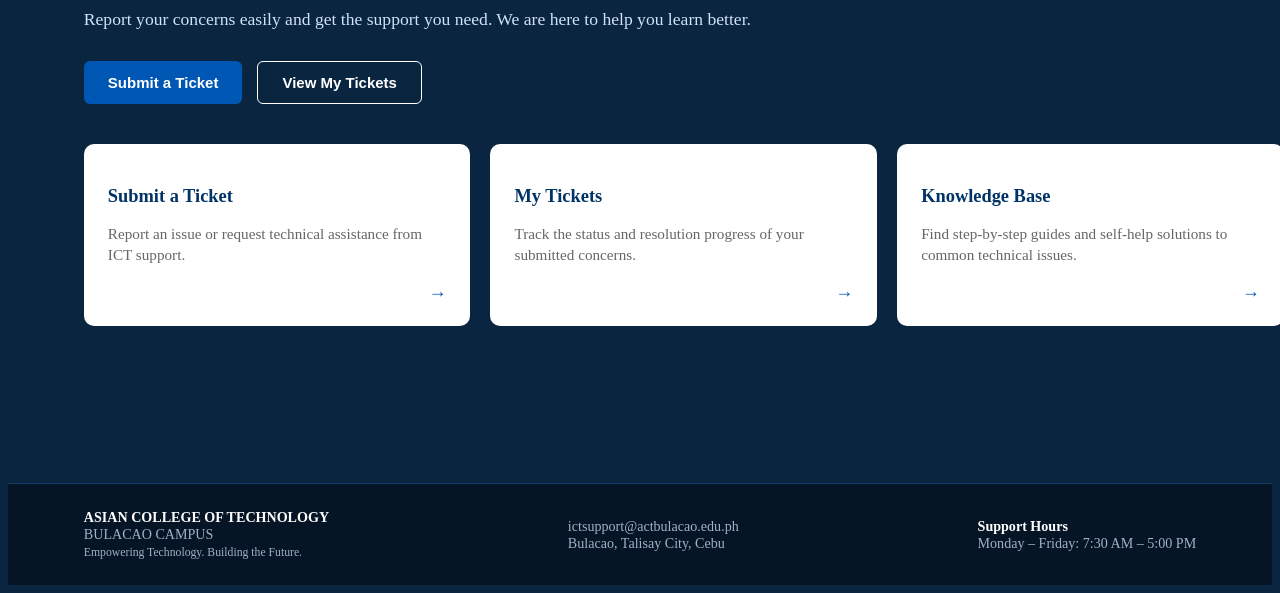
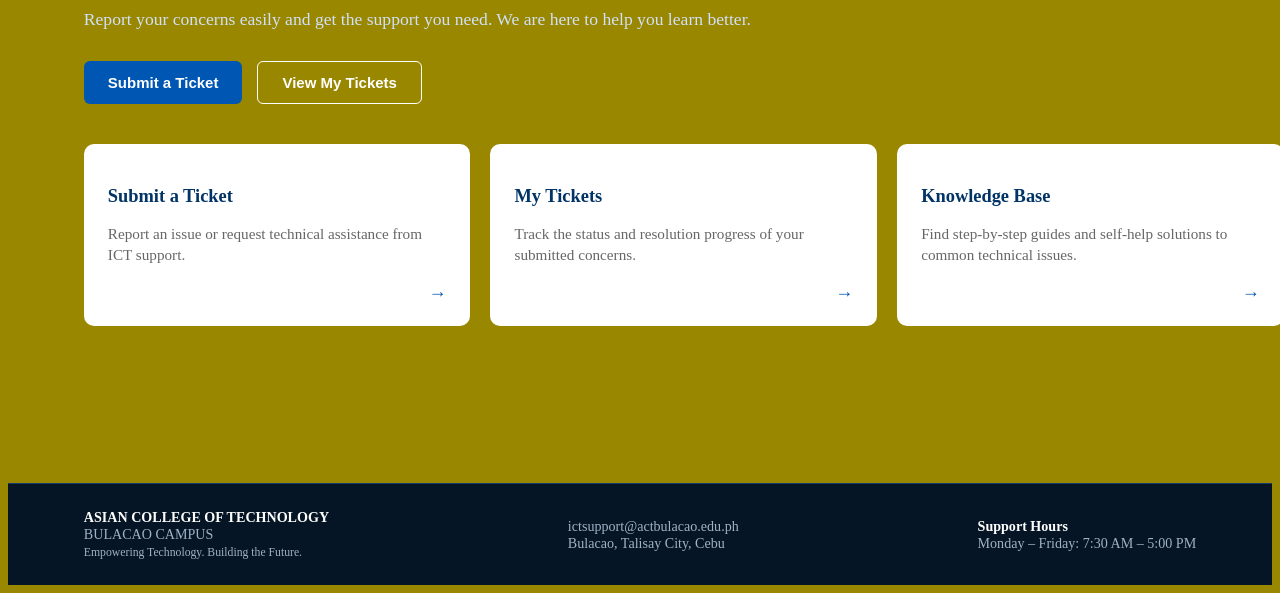
Before and after one commit to Liangelo-ops/ACT-Ticketing-System, a plain HTML site: page index.html in a window 1280 px wide. Shown: the part 223-816 px from the top of the page. Drawn offline with Linux system fonts and the light colour scheme.

Commit message:
Update styles.css

```diff
--- a/styles.css
+++ b/styles.css
@@ -10,7 +10,7 @@ BODY
 ========================================== */
 
 body {
-background-color: #0a2540;
+background-color: #9A8700;
 color: #ffffff;
 min-height: 100vh;
 display: flex;
```
